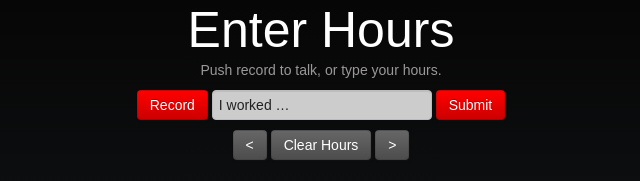
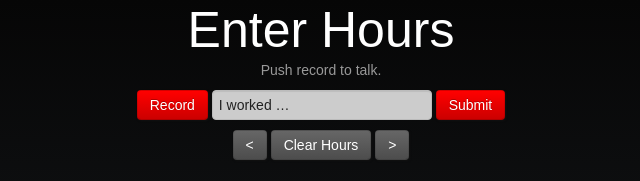
Before and after one commit to aclevine/136_timesheet, a Flask app: page / in a window 1280 px wide. Shown: the top 181 px of the page, without its empty margins (324-964 px from the left). Run offline with Flask 2, Linux system fonts and the light colour scheme; some libraries are stand-ins or nearby versions; some web fonts are replaced.

Commit message:
Removed misleading instruction in the header about typing hours.

```diff
--- a/front_end/FileUpload/templates/home.html
+++ b/front_end/FileUpload/templates/home.html
@@ -2,7 +2,7 @@
 {% block content %}
 <div class="center">
 <h1 class="page-title">Enter Hours</h1>
-<p>Push record to talk, or type your hours.</p>
+<p>Push record to talk.</p>
 
       <form id="user_input">
           <div align="center">
```
